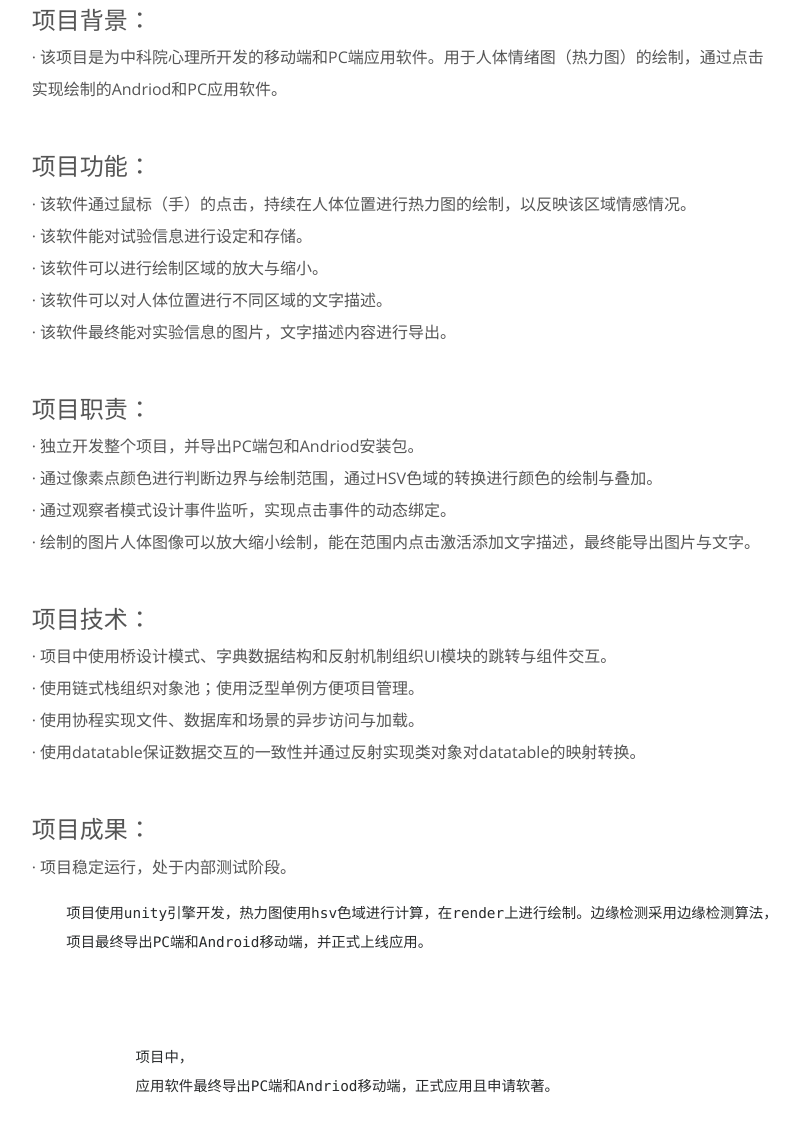
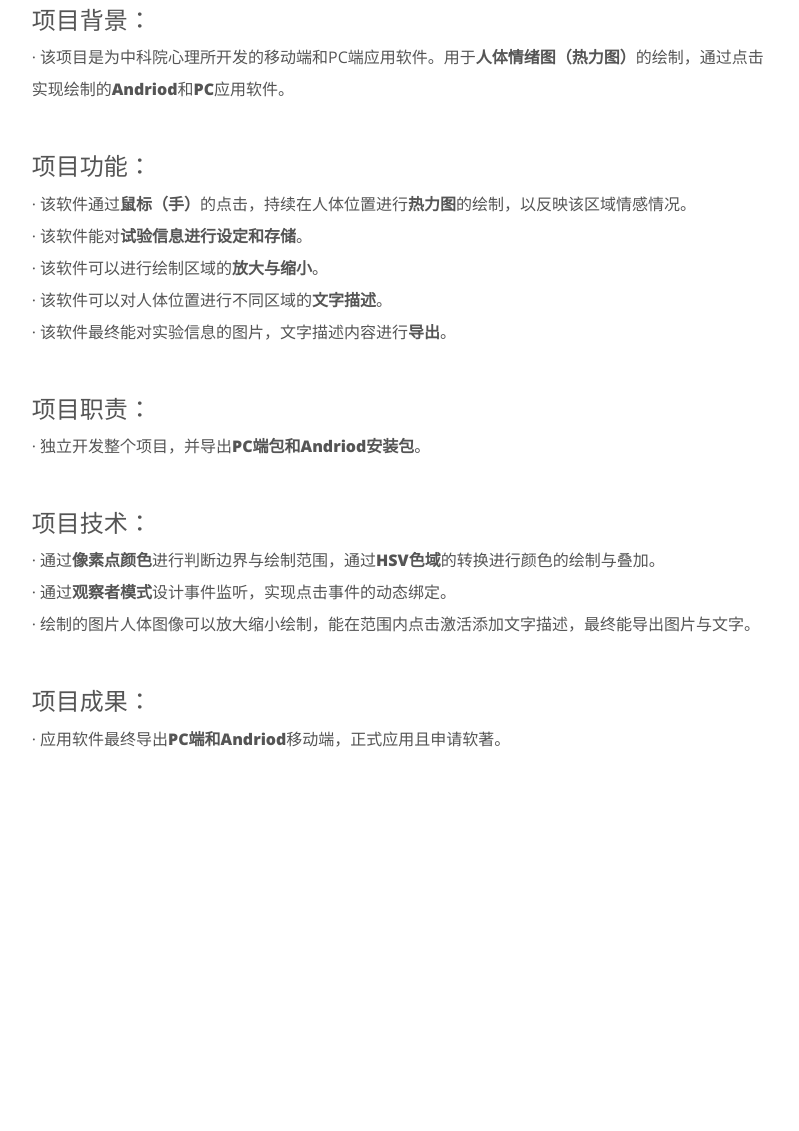
Before and after one commit to MrLukezy/MrLukezy.github.io, a plain HTML site: page figureDiagram_introduction/index.html in a window 1280 px wide. Shown: the part 855-1986 px from the top of the page, without its empty margins (459-1258 px from the left). After the commit the page ends 1698 px from the top, so only its background shows below. Drawn offline with nearby package versions, Linux system fonts and the light colour scheme; a script that the page names is missing.

Commit message:
Site updated: 2021-09-07 23:58:43

```diff
--- a/figureDiagram_introduction/index.html
+++ b/figureDiagram_introduction/index.html
@@ -83,27 +83,19 @@
 <div class="col-lg-8 col-12 pt-lg-3 mb-4 pl-lg-5 px-lg-0 px-4 portfolio-content">
   <h2 id="项目介绍"><a href="#项目介绍" class="headerlink" title="项目介绍"></a>项目介绍</h2><br>
 
-<h4 id="项目背景："><a href="#项目背景：" class="headerlink" title="项目背景："></a>项目背景：</h4><p>·  该项目是为中科院心理所开发的移动端和PC端应用软件。用于人体情绪图（热力图）的绘制，通过点击实现绘制的Andriod和PC应用软件。</p>
+<h4 id="项目背景："><a href="#项目背景：" class="headerlink" title="项目背景："></a>项目背景：</h4><p>·  该项目是为中科院心理所开发的移动端和PC端应用软件。用于<strong>人体情绪图（热力图）</strong>的绘制，通过点击实现绘制的<strong>Andriod</strong>和<strong>PC</strong>应用软件。</p>
 <br>
 
-<h4 id="项目功能："><a href="#项目功能：" class="headerlink" title="项目功能："></a>项目功能：</h4><p>·  该软件通过鼠标（手）的点击，持续在人体位置进行热力图的绘制，以反映该区域情感情况。<br>·  该软件能对试验信息进行设定和存储。<br>·  该软件可以进行绘制区域的放大与缩小。<br>·  该软件可以对人体位置进行不同区域的文字描述。<br>·  该软件最终能对实验信息的图片，文字描述内容进行导出。</p>
+<h4 id="项目功能："><a href="#项目功能：" class="headerlink" title="项目功能："></a>项目功能：</h4><p>·  该软件通过<strong>鼠标（手）</strong>的点击，持续在人体位置进行<strong>热力图</strong>的绘制，以反映该区域情感情况。<br>·  该软件能对<strong>试验信息进行设定和存储</strong>。<br>·  该软件可以进行绘制区域的<strong>放大与缩小</strong>。<br>·  该软件可以对人体位置进行不同区域的<strong>文字描述</strong>。<br>·  该软件最终能对实验信息的图片，文字描述内容进行<strong>导出</strong>。</p>
 <br>
 
-<h4 id="项目职责："><a href="#项目职责：" class="headerlink" title="项目职责："></a>项目职责：</h4><p>·  独立开发整个项目，并导出PC端包和Andriod安装包。<br>·  通过像素点颜色进行判断边界与绘制范围，通过HSV色域的转换进行颜色的绘制与叠加。<br>·  通过观察者模式设计事件监听，实现点击事件的动态绑定。<br>·  绘制的图片人体图像可以放大缩小绘制，能在范围内点击激活添加文字描述，最终能导出图片与文字。</p>
+<h4 id="项目职责："><a href="#项目职责：" class="headerlink" title="项目职责："></a>项目职责：</h4><p>·  独立开发整个项目，并导出<strong>PC端包和Andriod安装包</strong>。</p>
 <br>
 
-<h4 id="项目技术："><a href="#项目技术：" class="headerlink" title="项目技术："></a>项目技术：</h4><p>·  项目中使用桥设计模式、字典数据结构和反射机制组织UI模块的跳转与组件交互。<br>·  使用链式栈组织对象池；使用泛型单例方便项目管理。<br>·  使用协程实现文件、数据库和场景的异步访问与加载。<br>·  使用datatable保证数据交互的一致性并通过反射实现类对象对datatable的映射转换。</p>
+<h4 id="项目技术："><a href="#项目技术：" class="headerlink" title="项目技术："></a>项目技术：</h4><p>·  通过<strong>像素点颜色</strong>进行判断边界与绘制范围，通过<strong>HSV色域</strong>的转换进行颜色的绘制与叠加。<br>·  通过<strong>观察者模式</strong>设计事件监听，实现点击事件的动态绑定。<br>·  绘制的图片人体图像可以放大缩小绘制，能在范围内点击激活添加文字描述，最终能导出图片与文字。</p>
 <br>
 
-<h4 id="项目成果："><a href="#项目成果：" class="headerlink" title="项目成果："></a>项目成果：</h4><p>·  项目稳定运行，处于内部测试阶段。</p>
-<pre><code>    项目使用unity引擎开发，热力图使用hsv色域进行计算，在render上进行绘制。边缘检测采用边缘检测算法，限制在范围内进行绘制。
-    项目最终导出PC端和Android移动端，并正式上线应用。
-
-
-
-            项目中，
-            应用软件最终导出PC端和Andriod移动端，正式应用且申请软著。
-</code></pre>
+<h4 id="项目成果："><a href="#项目成果：" class="headerlink" title="项目成果："></a>项目成果：</h4><p>·  应用软件最终导出<strong>PC端和Andriod</strong>移动端，正式应用且申请软著。</p>
 
 </div>
 
```
Also changed, not shown: hi5glove_introduction/index.html (+15 -3 lines).
